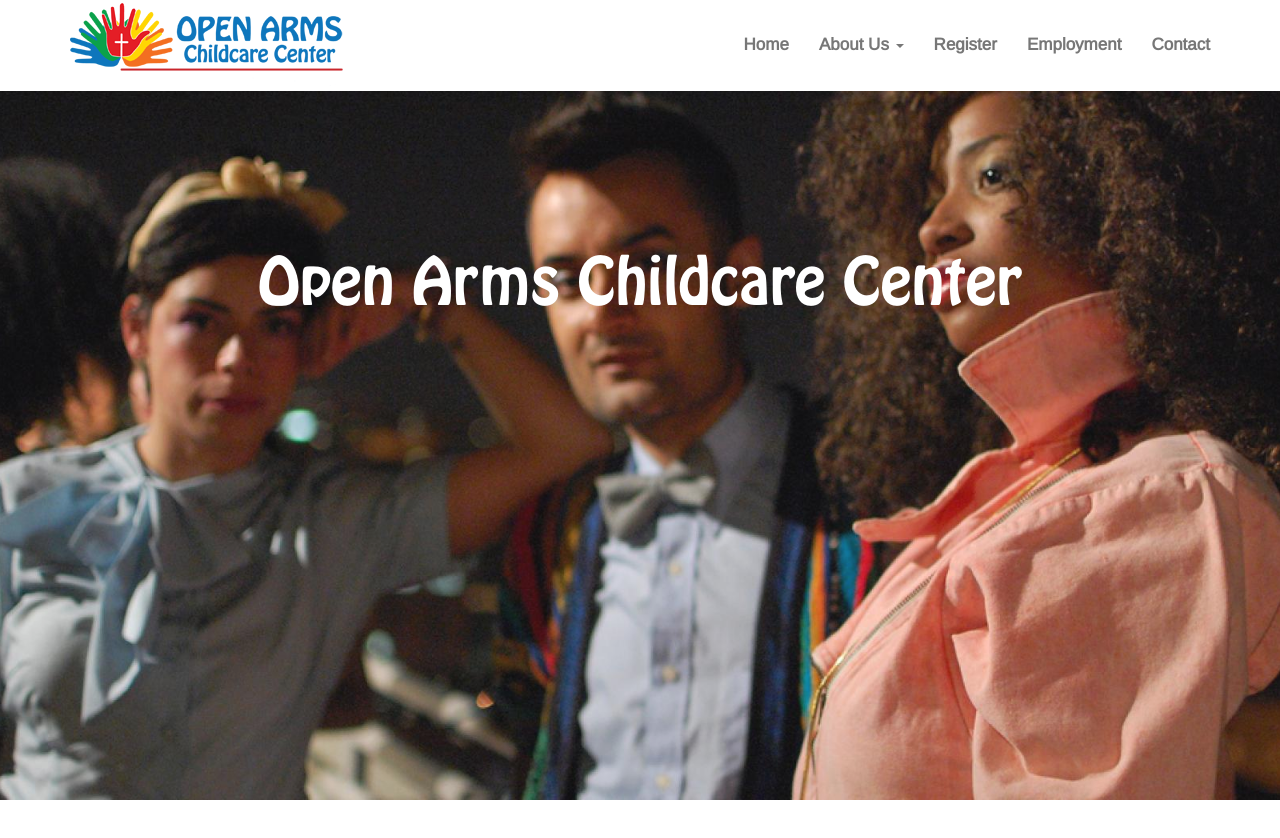
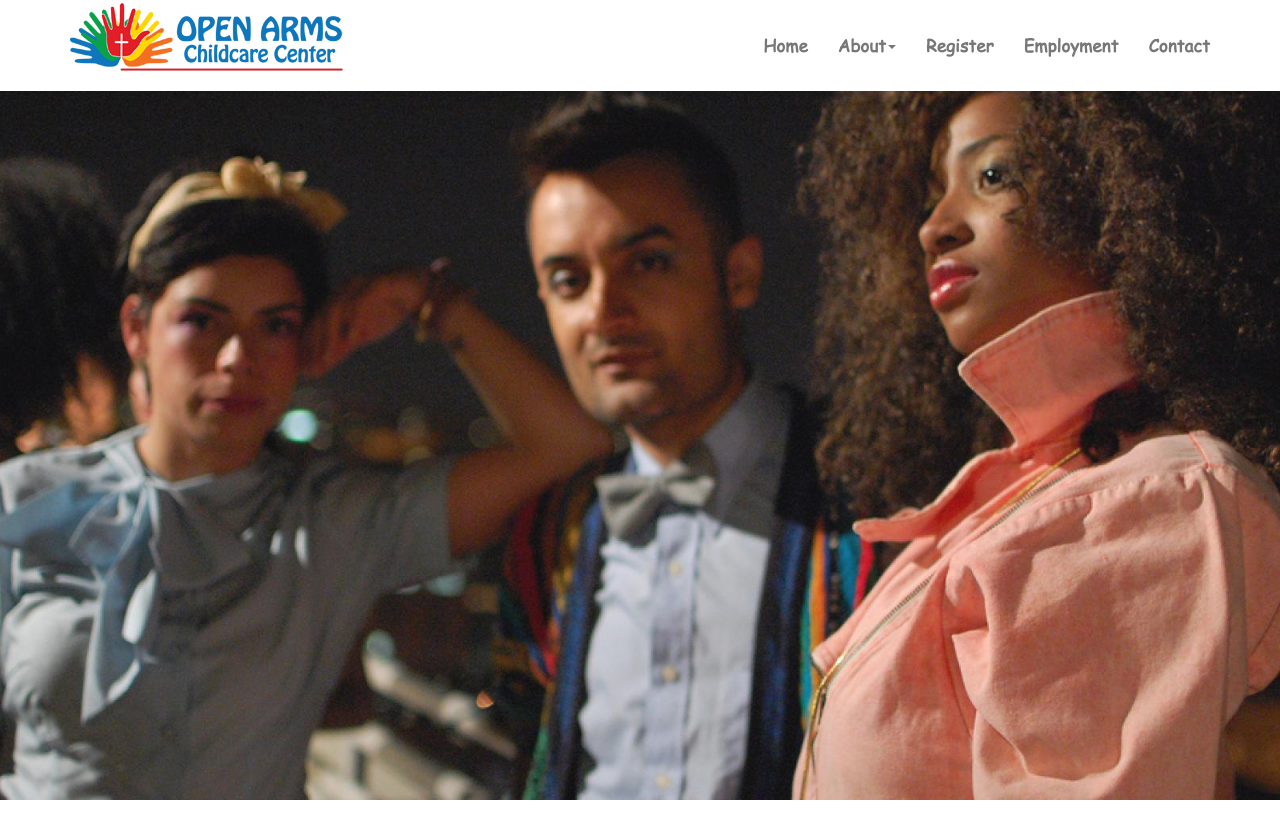
Before and after one commit to openarmsnrv/openarmsnrv.github.io, a website: page index2.html in a window 1280 px wide. Drawn offline with nearby package versions, Linux system fonts and the light colour scheme.

Commit message:
added comic sans like font :(

```diff
--- a/content/sass/base/_main.scss
+++ b/content/sass/base/_main.scss
@@ -6,6 +6,11 @@ src: url("../../fonts/HoboStd.otf") format("opentype");
 @font-face {
 	font-family: LiberationSans;
 	src: url("../../fonts/LiberationSans-Regular.ttf") format("opentype");
+}
+
+@font-face {
+	font-family: MagLetters;
+	src: url("../../fonts/2086.ttf") format("opentype");
 }
 
 body {
@@ -89,6 +94,7 @@ body {
 .greeting {
 	color: #fff;
 	display: block;
+	font-family: "MagLetters";
 	margin: 0 auto;
 	position: absolute;
 	text-align: center;
--- a/content/sass/modules/_customBootstrap.scss
+++ b/content/sass/modules/_customBootstrap.scss
@@ -15,14 +15,14 @@
 }
 
 .nav > li > a {
-  font-family: "LiberationSans";
+  font-family: "MagLetters";
   font-size: 17px;
 	font-weight: bold;
   line-height: 90px;
 }
 
 .dropdown-menu>li>a {
-  font-family: "LiberationSans";
+  font-family: "MagLetters";
 }
 
 .navbar-default {
@@ -47,6 +47,19 @@
   border: none;
 }
 
+// .navbar-default {
+// 	.navbar-nav {
+//     > li:nth-child(2) {
+// 			> a {
+// 				&:hover,
+// 				&:focus {
+// 					color: red;
+// 				}
+// 			}
+// 		}
+// 	}
+// }
+
 @media (max-width: 767px) {
 
 	.navbar-nav > li > a {
--- a/index2.html
+++ b/index2.html
@@ -27,7 +27,7 @@
 		      <ul class="nav navbar-nav navbar-right">
 		        <li><a href="#">Home</a></li>
 						<li class="dropdown">
-		          <a href="#" class="dropdown-toggle" data-toggle="dropdown" role="button" aria-expanded="false">About Us <span class="caret"></span></a>
+		          <a href="#" class="dropdown-toggle" data-toggle="dropdown" role="button" aria-expanded="false">About<span class="caret"></span></a>
 		          <ul class="dropdown-menu" role="menu">
 		            <li><a href="#">Mission</a></li>
 		            <li><a href="#">Staff</a></li>
@@ -54,7 +54,6 @@
 				<div class="container">
 					<div class="greeting">
 						<div class="row">
-							<h1>Open Arms Childcare Center</h1>
 						</div>
 					</div>
 				</div>
```
Also changed, not shown: content/css/base/base.css, content/css/modules/modules.css, content/css/styles.css, fonts/2086.ttf (added). Lines whose indentation alone changed are shown as unchanged.
